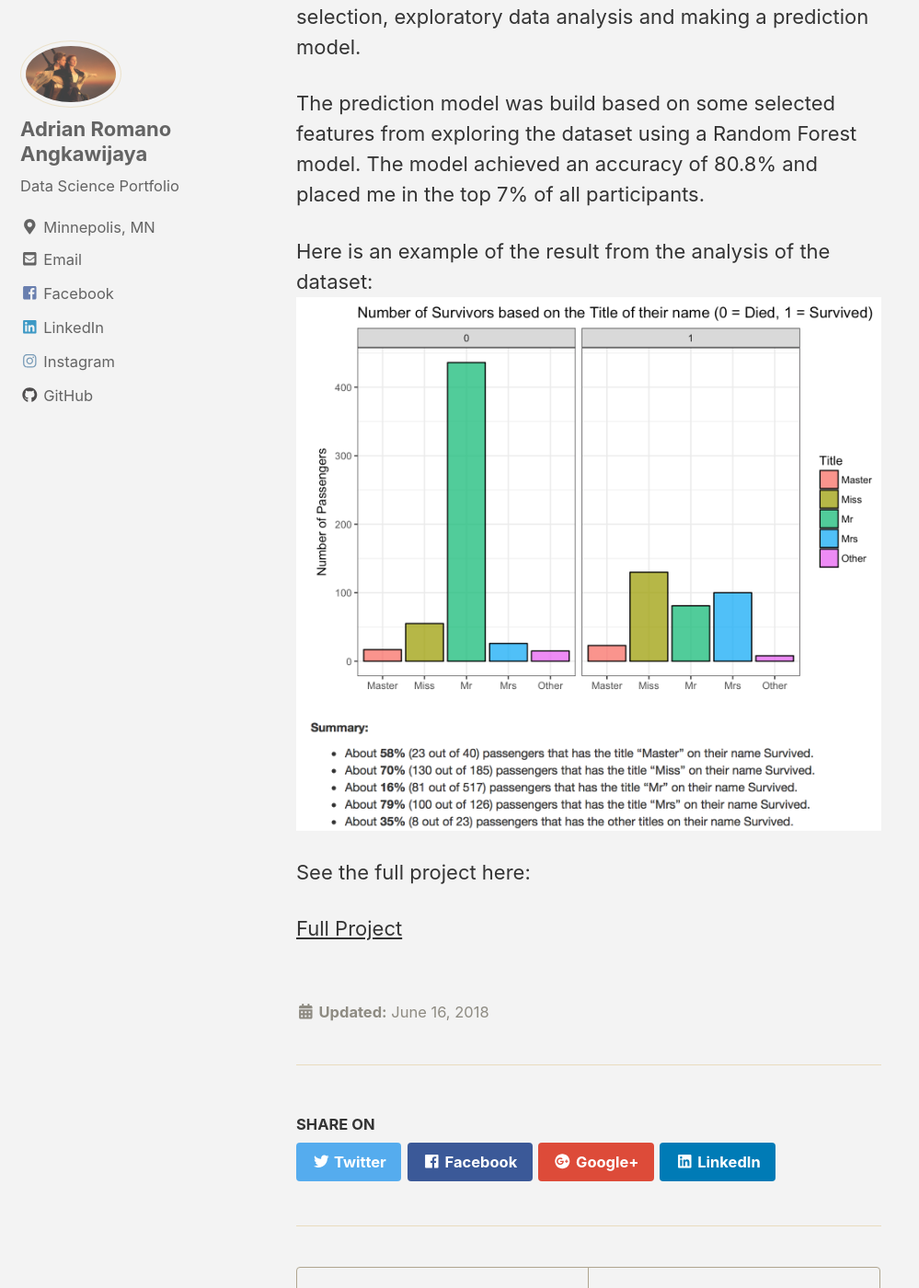
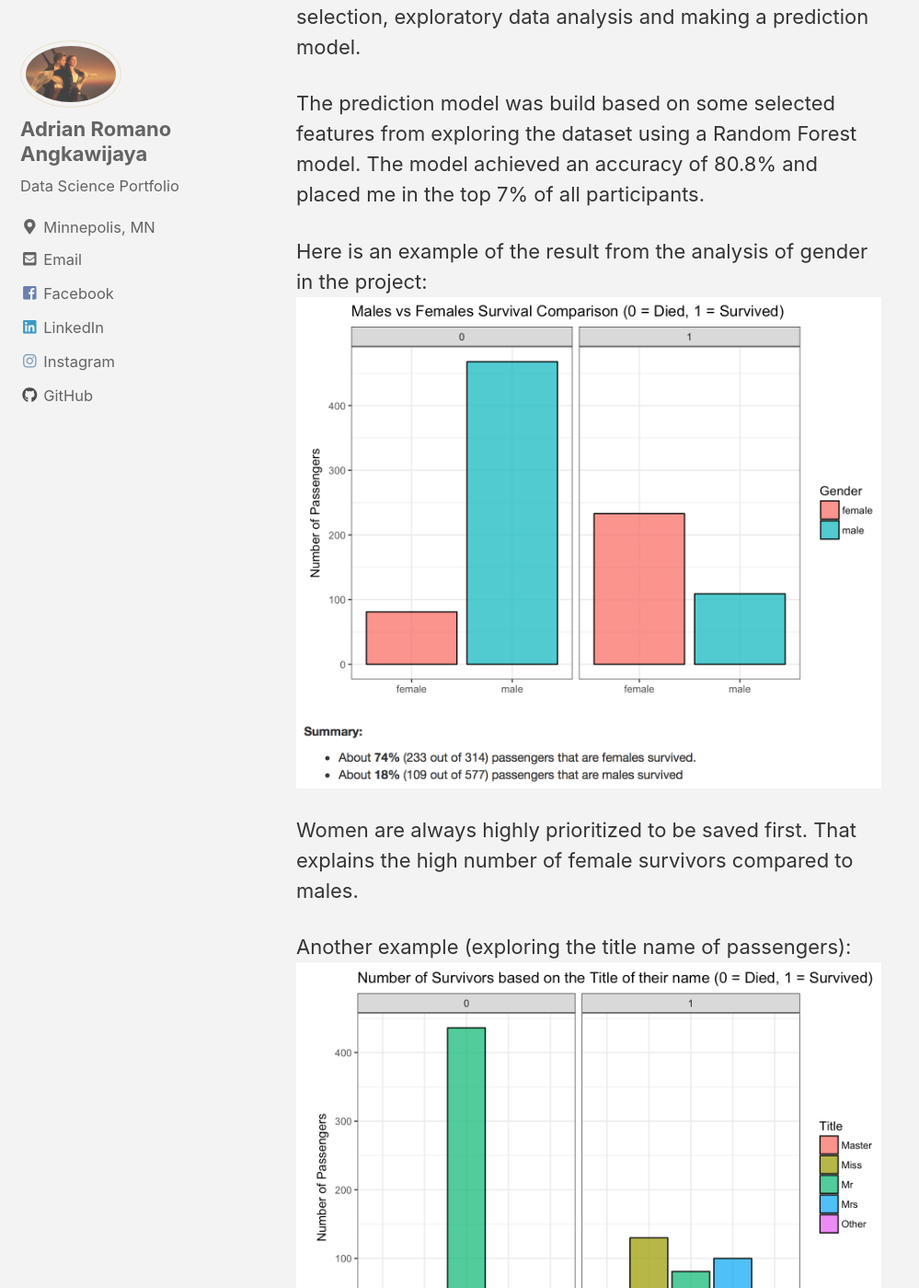
Before and after one commit to adrianromano/adrianromano.github.io, a Jekyll site: the page built from _posts/2018-06-29-titanic.md, in a window 1280 px wide and 1400 px high, scrolled down 1326 px. Shown: the whole window at 92% size, without its empty margins (0-999 px from the left). Built offline with Jekyll 4.4.1, drawn with Linux system fonts in a browser that asks for light colours; nearby versions of some CDN libraries.

Commit message:
new gith

```diff
--- a/_posts/2018-06-29-titanic.md
+++ b/_posts/2018-06-29-titanic.md
@@ -13,9 +13,13 @@ The dataset consists of informations about the passengers such as the name, gend
 
 The prediction model was build based on some selected features from exploring the dataset using a Random Forest model. The model achieved an accuracy of 80.8% and placed me in the top 7% of all participants.
 
-Here is an example of the result from the analysis of the dataset:
-<img src="{{ site.url }}{{ site.baseurl }}/images/passtitle.png" alt="Digits">
+Here is an example of the result from the analysis of gender in the project:
+<img src="{{ site.url }}{{ site.baseurl }}/images/passgender.png" alt="Passenger Gender">
 
+Women are always highly prioritized to be saved first. That explains the high number of female survivors compared to males.
+
+Another example (exploring the title name of passengers):
+<img src="{{ site.url }}{{ site.baseurl }}/images/passtitle.png" alt="Passenger Title">
 
 See the full project here:
 
```
Also changed, not shown: images/passgender.png (added).
